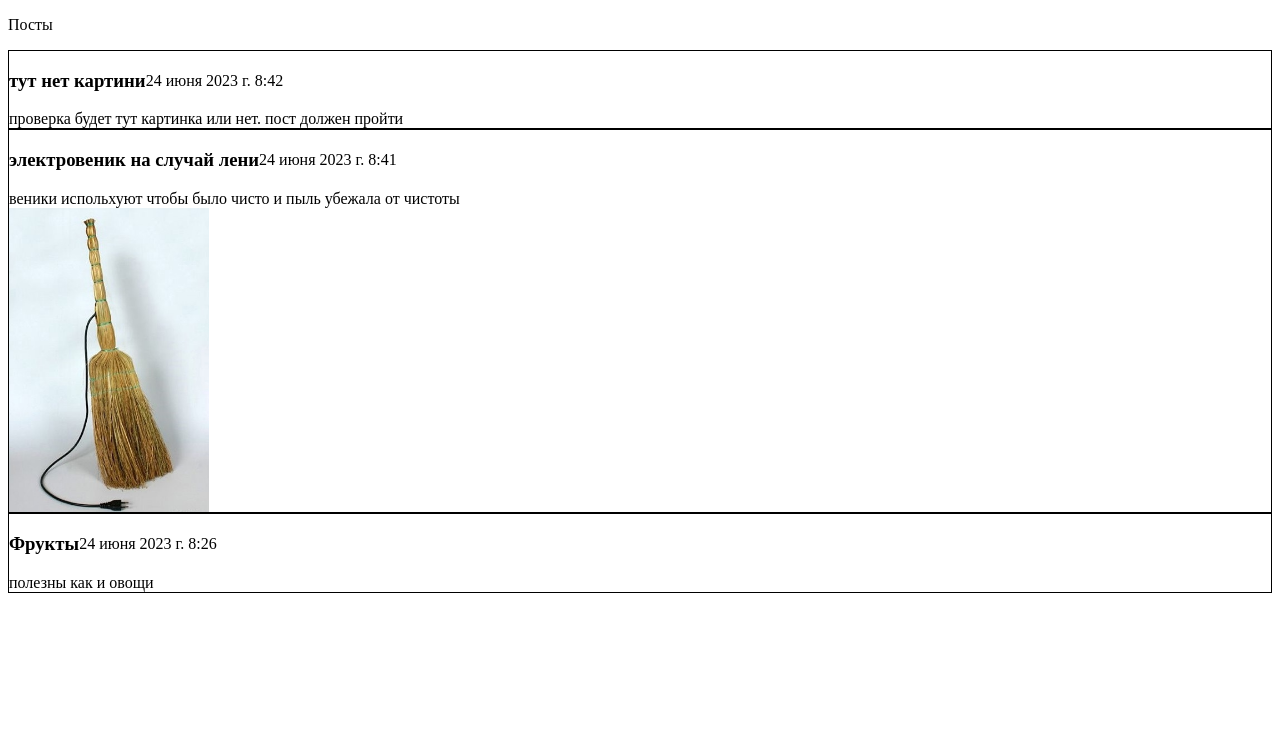
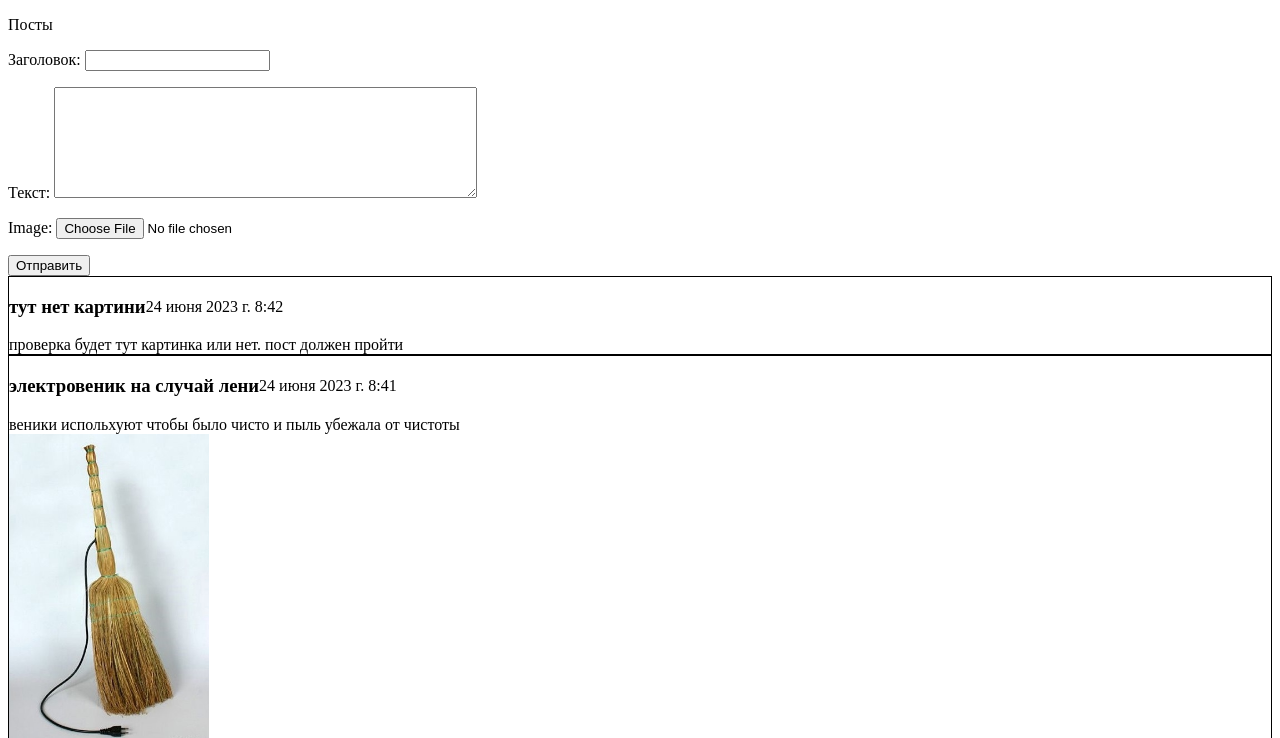
Before and after one commit to PolinaTurina/Bilet-1, a Django app: page /posts/ in a window 1280 px wide. Shown: the top 738 px of the page. Before the commit the page ends 593 px from the top, so only its background shows below. Run offline with Django 4.2, Linux system fonts and the light colour scheme; data comes from the database, SQL or seed files in the repository; both versions use the stored data as it was after the commit.

Commit message:
ошибка формы

```diff
--- a/posts/forms.py
+++ b/posts/forms.py
@@ -0,0 +1,13 @@
+from django import forms
+from .models import *
+
+
+class PostForm(forms.ModelForm):
+    class Meta:
+        model = Post
+        # fields = ('title', 'text', 'image')
+        fields = '__all__' #нужно показывать все поля, кроме тех, которые заполняются автоматически - например ДАТА
+    title = forms.CharField(max_length=50, label='Заголовок')
+    text = forms.CharField(max_length=1000, label='Текст',
+                          widget = forms.Textarea(attrs={'cols':50, 'rows':7}))
+    image = forms.ImageField(required=False)
--- a/posts/templates/posts/post_list.html
+++ b/posts/templates/posts/post_list.html
@@ -2,6 +2,15 @@
 
 {%block content%}
 <p>Посты</p>
+
+<forms method="post" enctype="multipart/form-data">
+    {% csrf_token %}
+    {{post_form.as_p}}
+    <button type="submit">Отправить</button>
+</forms>
+
+
+
 
     {%for post in post_list%}
         <div style="border: 1px solid black; display: flex;flex-direction: column; align-items: flex-start;">
--- a/posts/views.py
+++ b/posts/views.py
@@ -1,7 +1,19 @@
-from django.shortcuts import render
+from django.shortcuts import render, redirect
+from django.urls import reverse
 from .models import *
+from .forms import *
+
+
 
 def post_list_view(request):
     posts = Post.objects.all()
-    context = {'post_list' : posts}
+
+    if request.method == 'POST':
+        form = PostForm(data=request.POST, files=request.FILES)
+        if form.is_valid():
+            form.save()
+            return redirect('post_list')
+    else:
+        form = PostForm()
+    context = {'post_list' : posts, 'post_form': form}
     return render (request, 'posts/post_list.html', context)
```
Also changed, not shown: db.sqlite3.
